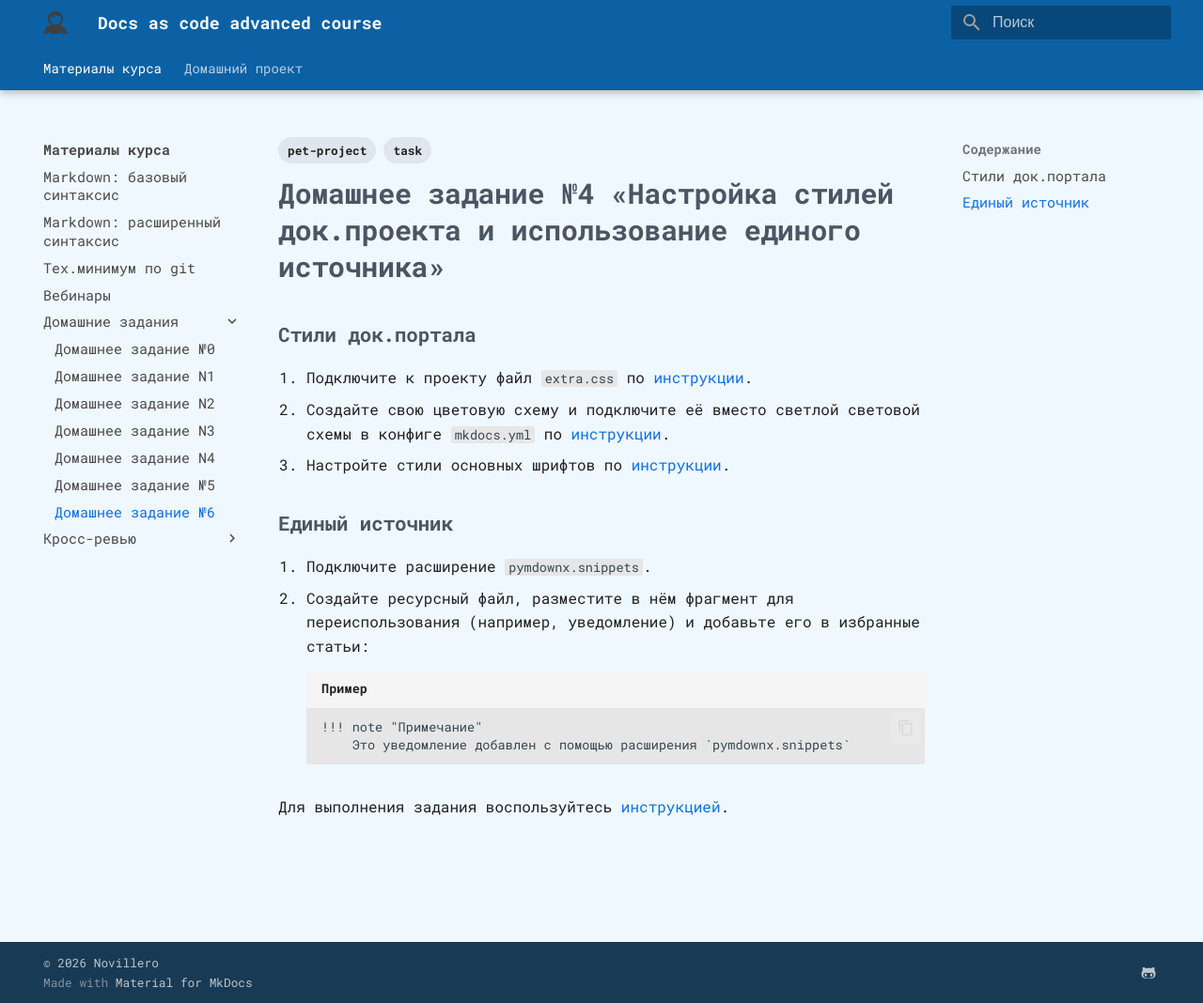
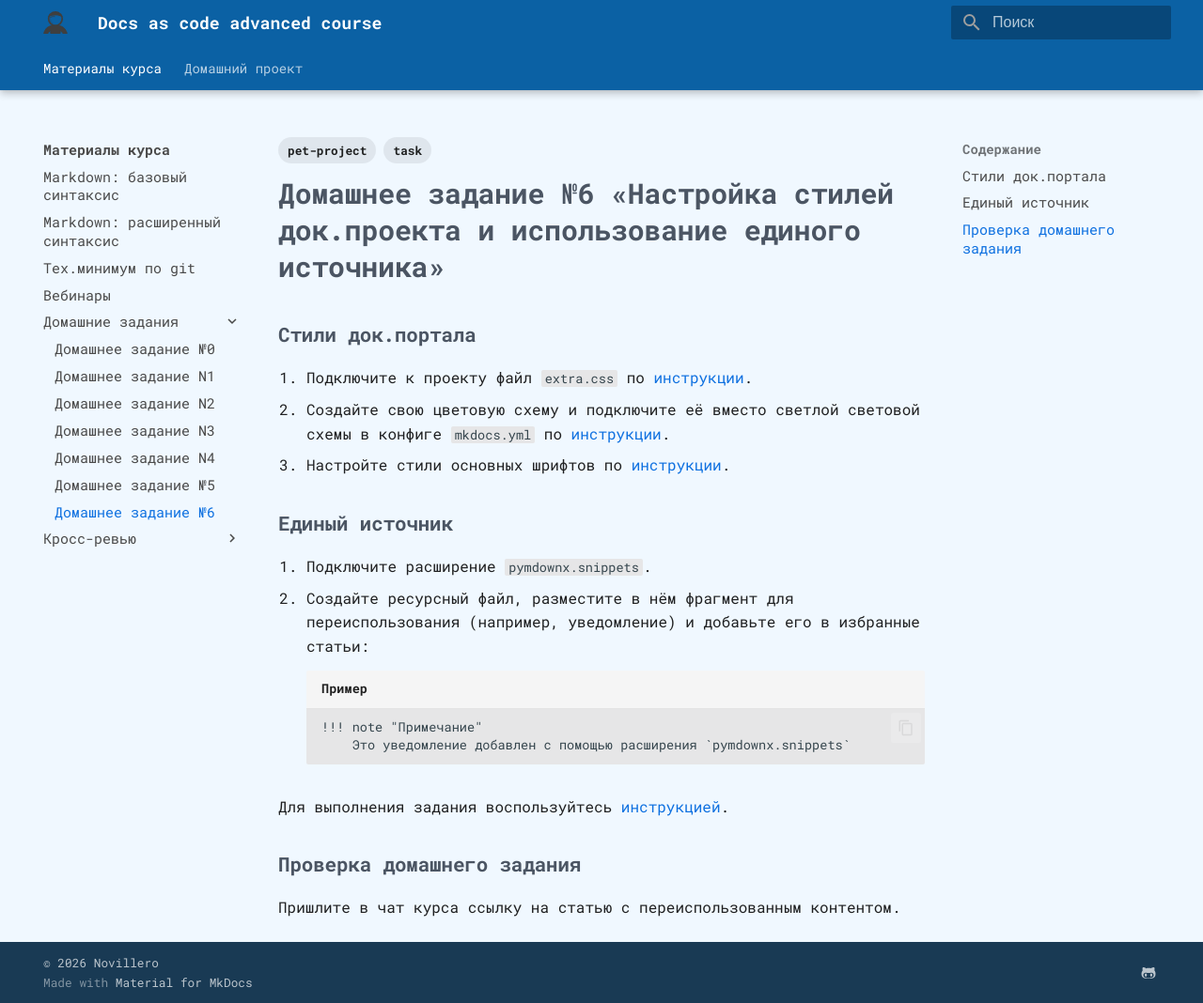
Before and after one commit to novillero/dac-advanced, an MkDocs documentation site: the page built from docs/homeworks/homework-6.md, in a window 1280 px wide and 1068 px high. Shown: the whole window at 94% size. Built offline with MkDocs 1.6.1 and Material for MkDocs 9.7.7, drawn with Linux system fonts in a browser that asks for light colours; some web fonts are replaced.

Commit message:
homework fix

````diff
--- a/docs/homeworks/homework-6.md
+++ b/docs/homeworks/homework-6.md
@@ -4,7 +4,7 @@ tags:
   - pet-project
 ---
 
-# Домашнее задание №4 «Настройка стилей док.проекта и использование единого источника»
+# Домашнее задание №6 «Настройка стилей док.проекта и использование единого источника»
 
 ### Стили док.портала
 
@@ -23,3 +23,7 @@ tags:
     ```
 
 Для выполнения задания воспользуйтесь [инструкцией](../pet-project/snippets.md).
+
+### Проверка домашнего задания
+
+Пришлите в чат курса ссылку на статью с переиспользованным контентом.
````
